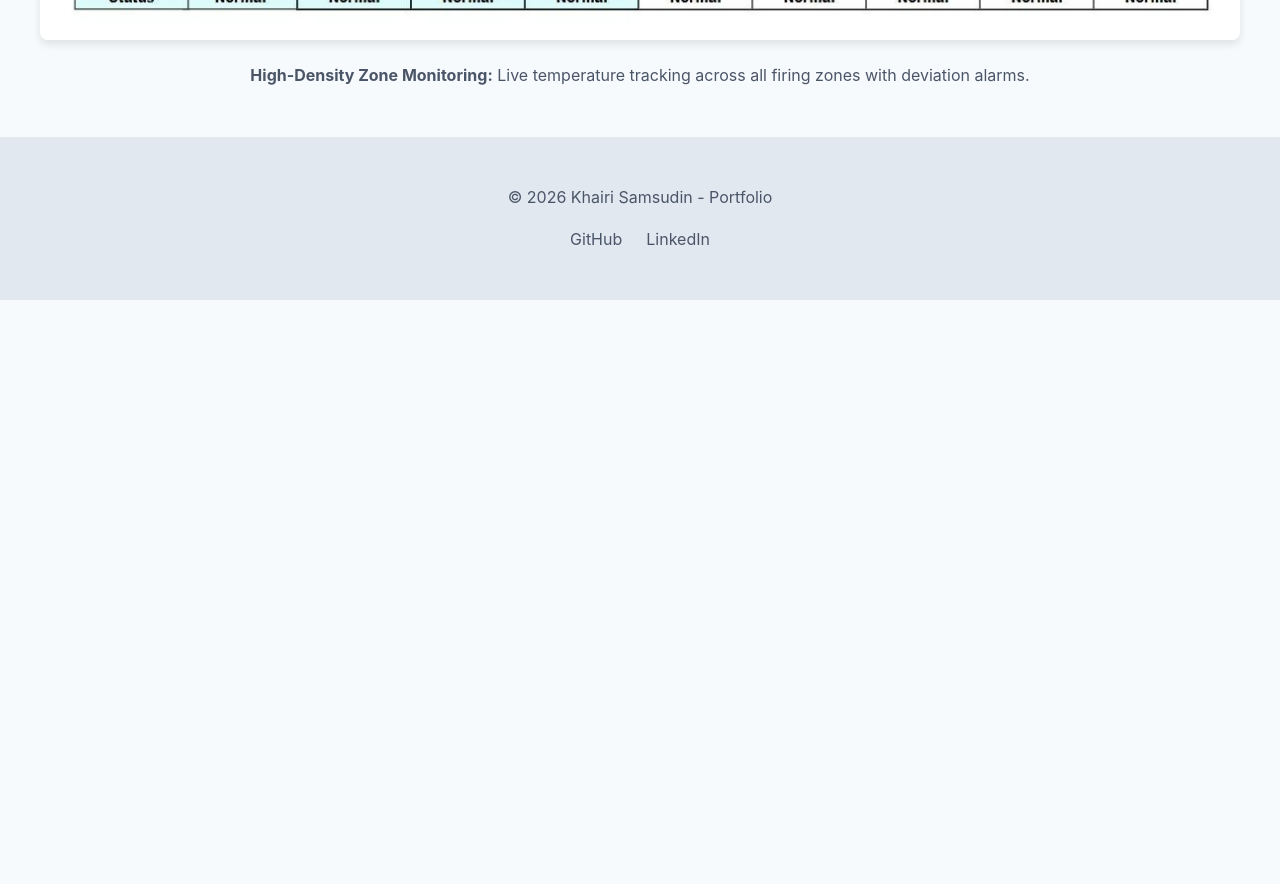
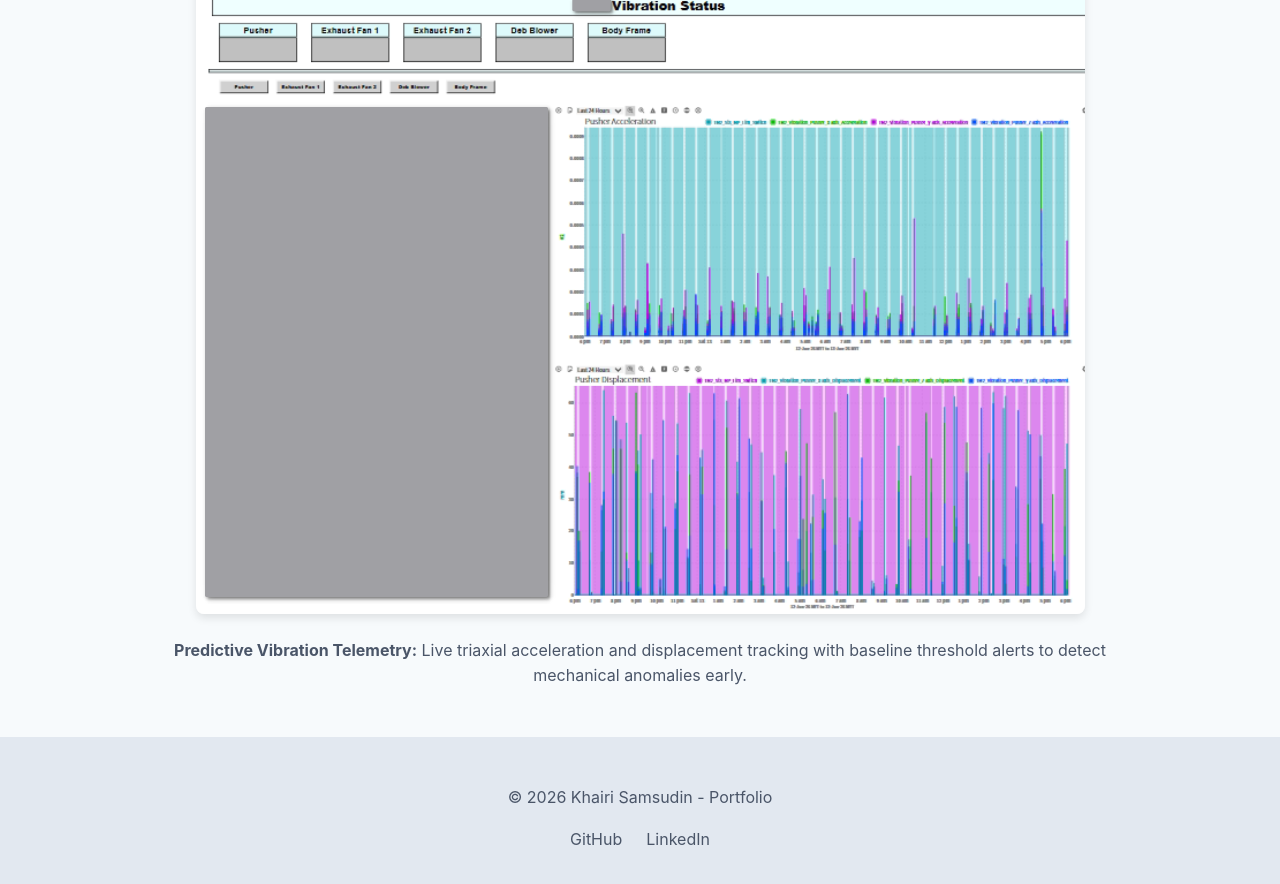
Before and after one commit to xion-xion/xion-xion.github.io, a Jekyll site: the page built from projects/project-smart-factory.html, in a window 1280 px wide and 900 px high, scrolled down 6478 px. Shown: the top 884 px of the window. Built offline with Jekyll 4.4.1, drawn with Linux system fonts in a browser that asks for light colours; before the commit the page ends 6778 px from its top, so only the background shows below that.

Commit message:
feat(smart-factory): update dashboard visualization
Update web_firing.jpg to web_firing_v2.png and add the new web_vibration.png dashboard panel to the real-time analytics section.

```diff
--- a/projects/project-smart-factory.html
+++ b/projects/project-smart-factory.html
@@ -385,8 +385,12 @@ title: Integrated Smart Factory Ecosystem (IIoT)
                 <p class="caption"><strong>Facility Digital Twin:</strong> Floor plan mapping of AC units with live status and room temperature.</p>
             </div>
             <div class="dashboard-item">
-                <img src="{{ site.baseurl }}/assets/images/smart-factory/web_firing.jpg" alt="High-Density Zone Monitoring">
+                <img src="{{ site.baseurl }}/assets/images/smart-factory/web_firing_v2.png" alt="High-Density Zone Monitoring">
                 <p class="caption"><strong>High-Density Zone Monitoring:</strong> Live temperature tracking across all firing zones with deviation alarms.</p>
+            </div>
+            <div class="dashboard-item">
+                <img src="{{ site.baseurl }}/assets/images/smart-factory/web_vibration.png" alt="Predictive Vibration Monitoring Dashboard">
+                <p class="caption"><strong>Predictive Vibration Telemetry:</strong> Live triaxial acceleration and displacement tracking with baseline threshold alerts to detect mechanical anomalies early.</p>
             </div>
         </div>
     </div>
```
Also changed, not shown: assets/images/smart-factory/web_firing_v2.png (added), assets/images/smart-factory/web_vibration.png (added).
